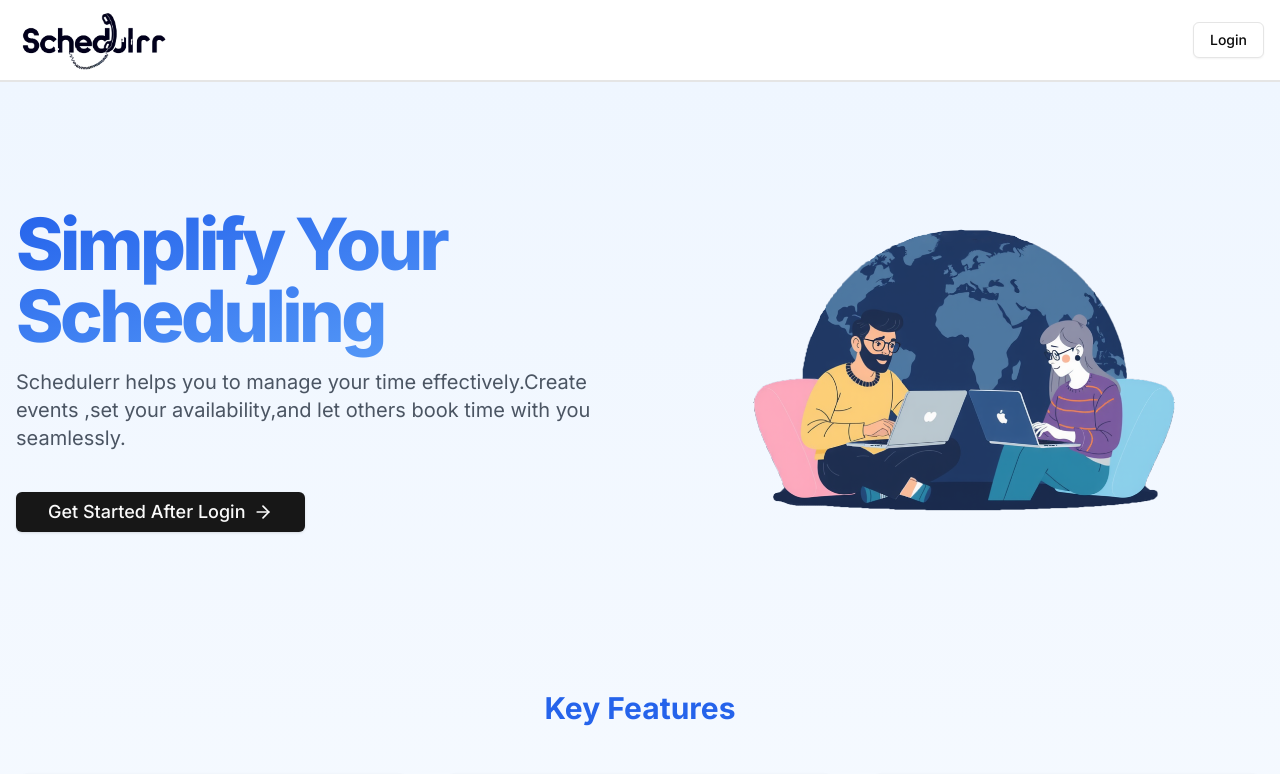
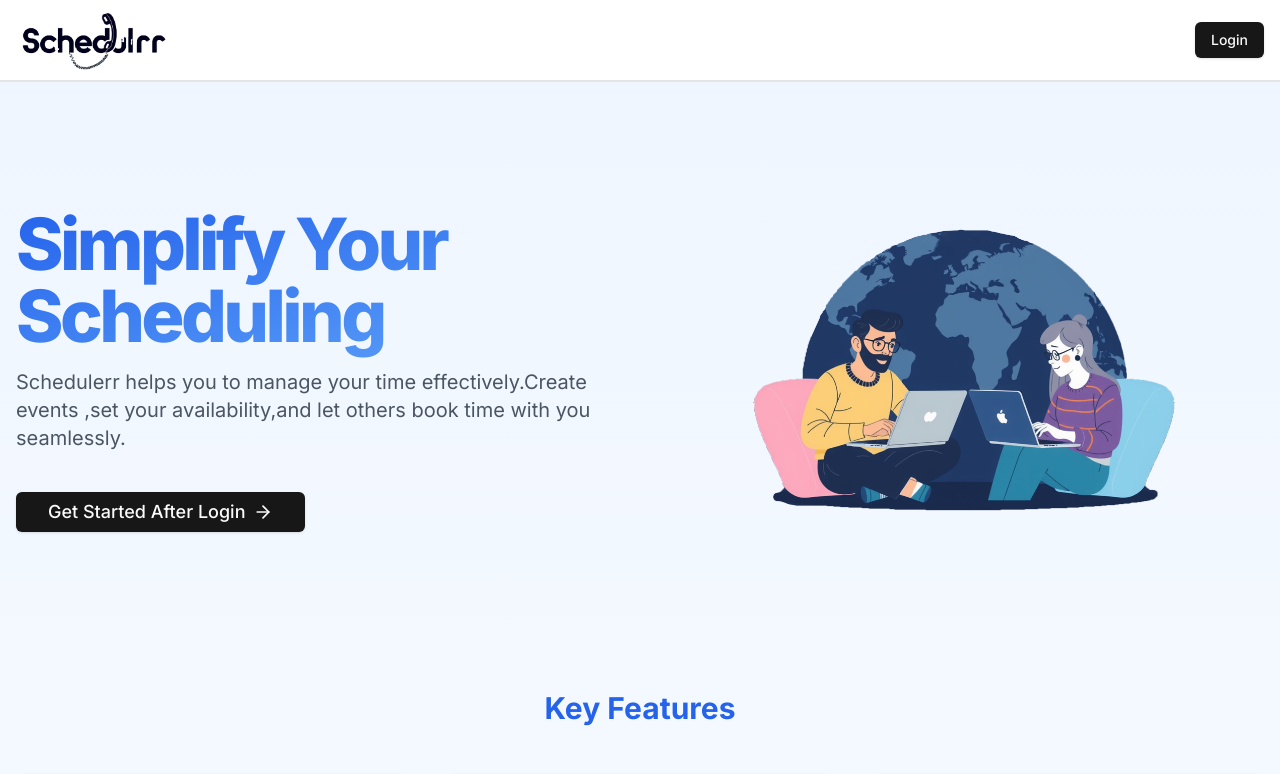
Before and after one commit to MUHMMADSALEH/my-schedulerr, a Next.js app: page / in a window 1280 px wide. Shown: the top 774 px of the page. Built offline with nearby package versions, Linux system fonts and the light colour scheme; no server answers.

Commit message:
fine tune somw buttons

```diff
--- a/components/Header.jsx
+++ b/components/Header.jsx
@@ -28,7 +28,7 @@ import { checkUser } from '@/lib/checkUser'
           <SignedOut>
             <SignInButton forceRedirectUrl='/dashboard'>
 
-              <Button variant="outline">Login</Button>
+              <Button>Login</Button>
             </SignInButton>
           </SignedOut>
           {/* it  will   only be rendering  when user is signedin */}
```
